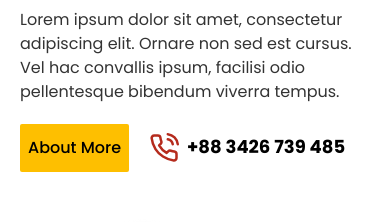
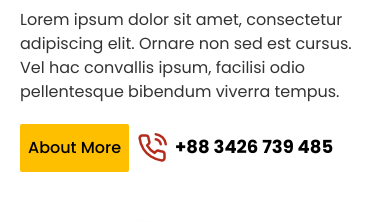
Before and after one commit to SetuLalChowhan/Restaurant, a React (Vite) app: page / in a window 390 px wide. Shown: the part 1400-1622 px from the top of the page. Built offline with nearby package versions, Linux system fonts and the light colour scheme.

Commit message:
issue fixed

```diff
--- a/src/components/About.jsx
+++ b/src/components/About.jsx
@@ -59,7 +59,7 @@ const Details = () => {
               {tabContent[activeTab]}
             </p>
 
-            <div className="flex justify-start items-center gap-5">
+            <div className="flex justify-start items-center gap-2 sm:gap-5">
               <Link
                 className="md:px-4 px-2 py-3 bg-[#FEBF00] font-[500] md:font-[700] md:text-[18px] rounded-sm"
                 to="#"
```
